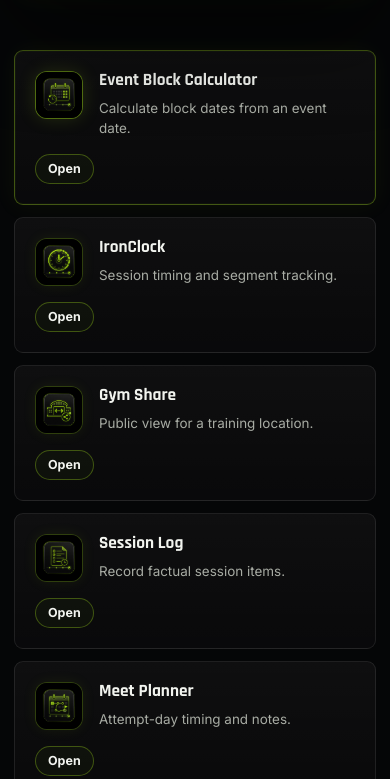
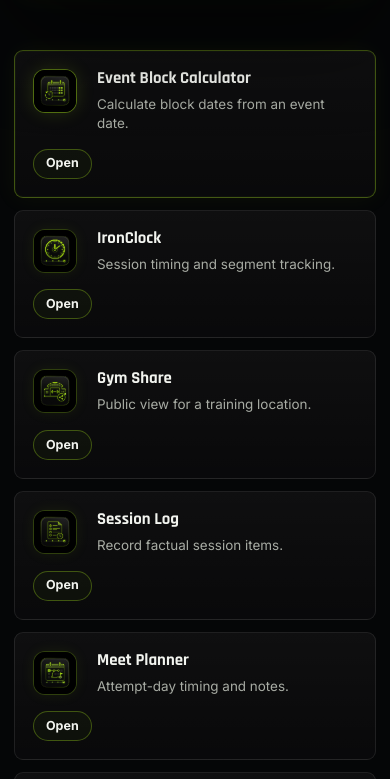
Before and after one commit to robertsc2049-bit/kolosseum-tools, a website: page index.html in a window 390 px wide. Shown: the part 2132-2911 px from the top of the page. Drawn offline with Linux system fonts and the light colour scheme.

Commit message:
Align home tool cards with tools index

```diff
--- a/styles.css
+++ b/styles.css
@@ -3904,3 +3904,116 @@
 }
 
 /* === TOOLS DIRECTORY INDEX CARDS END === */
+
+/* === HOME TOOL CARD INDEX ALIGNMENT START === */
+
+.tool-grid {
+  grid-template-columns: repeat(3, minmax(0, 1fr));
+  gap: 12px;
+}
+
+.tool-card {
+  min-width: 0;
+  min-height: 126px;
+  display: grid;
+  grid-template-columns: 48px minmax(0, 1fr) 26px;
+  gap: 16px;
+  align-items: start;
+  border-radius: 9px;
+  padding: 20px;
+}
+
+.tool-card .tool-icon {
+  width: 48px;
+  height: 48px;
+  border-radius: 12px;
+}
+
+.tool-card div {
+  min-width: 0;
+}
+
+.tool-card h2 {
+  margin: 0;
+  font-size: 1.08rem;
+  line-height: 1.08;
+}
+
+.tool-card p {
+  margin: 8px 0 0;
+  color: var(--muted);
+  font-size: 0.84rem;
+  line-height: 1.42;
+}
+
+.tool-card button {
+  border: 0;
+  color: var(--green);
+  background: transparent;
+  font-family: var(--fontDisplay);
+  font-size: 1.1rem;
+  font-weight: 700;
+  line-height: 1;
+  pointer-events: none;
+}
+
+.tool-card.is-selected {
+  border-color: rgba(153,207,27,0.38);
+  box-shadow:
+    inset 0 0 0 1px rgba(153,207,27,0.035),
+    0 0 24px rgba(153,207,27,0.06);
+}
+
+@media (max-width: 1320px) {
+  .tool-grid {
+    grid-template-columns: repeat(3, minmax(0, 1fr));
+  }
+
+  .tool-card {
+    min-height: 122px;
+  }
+}
+
+@media (max-width: 1120px) {
+  .tool-grid {
+    grid-template-columns: repeat(2, minmax(0, 1fr));
+  }
+}
+
+@media (max-width: 820px) {
+  .tool-card {
+    grid-template-columns: 48px minmax(0, 1fr);
+  }
+
+  .tool-card button {
+    display: none;
+  }
+}
+
+@media (max-width: 620px) {
+  .tool-grid {
+    grid-template-columns: 1fr;
+    gap: 12px;
+  }
+
+  .tool-card {
+    min-height: 112px;
+    padding: 18px;
+  }
+
+  .tool-card .tool-icon {
+    width: 44px;
+    height: 44px;
+  }
+
+  .tool-card h2 {
+    font-size: 1.05rem;
+  }
+
+  .tool-card p {
+    font-size: 0.84rem;
+    line-height: 1.38;
+  }
+}
+
+/* === HOME TOOL CARD INDEX ALIGNMENT END === */
```
